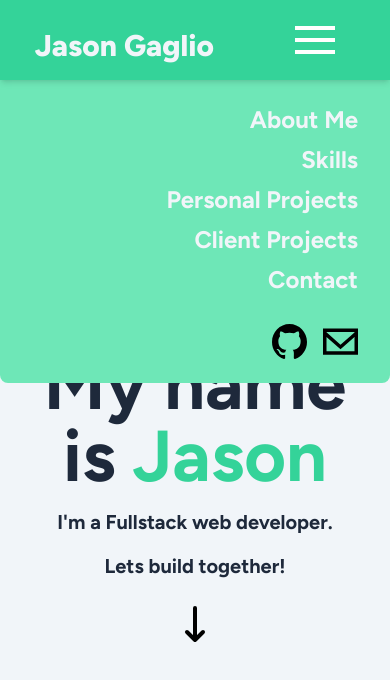
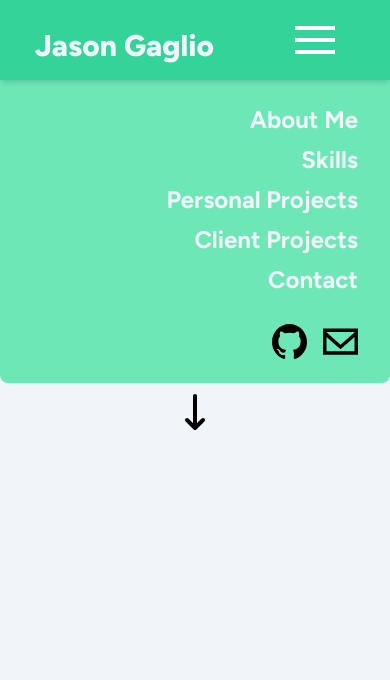
Before and after one commit to Jayrassic/Portfolio_2024, a React (Vite) app: page / in a window 390 px wide. Shown: the top 680 px of the page. Built offline with nearby package versions, Linux system fonts and the light colour scheme.

Commit message:
Removed unnecessary classes. Added scroll to top function. Changed font size on smaller screens.

```diff
--- a/src/views/Home.jsx
+++ b/src/views/Home.jsx
@@ -1,4 +1,5 @@
-import { motion } from "framer-motion";
+import { motion, useInView } from "framer-motion";
+import { useEffect, useRef } from "react";
 import downArrow from "../assets/SVG/arrow-down.svg";
 
 const containerVariant = {
@@ -62,32 +63,47 @@ const fromBottomVariant = {
   },
 };
 
-const Home = ({ test }) => {
+const Home = () => {
+  const divRef = useRef(null);
+
+  const isInView = useInView(divRef, { amount: 0.1 });
+
+  useEffect(() => {
+    divRef.current.scroll(top);
+  }, [isInView]);
+
   return (
     <motion.div
-      className={`no-scrollbar flex snap-start flex-col content-center items-center justify-center overflow-x-hidden overflow-y-scroll p-4 text-center font-figtree font-bold text-slate-800 sm:max-h-screen sm:min-h-screen sm:p-8`}
+      className={`no-scrollbar flex h-full snap-start flex-col overflow-x-hidden overflow-y-scroll p-4 text-center  font-bold text-slate-800 sm:max-h-svh sm:min-h-svh`}
       variants={containerVariant}
       initial="hidden"
       whileInView="visible"
+      ref={divRef}
       viewport={{ amount: 0.1 }}
     >
-      <motion.h1 className="p-2 text-6xl" variants={fromTopVariant}>
+      <motion.h1 className="p-2 text-5xl sm:text-6xl" variants={fromTopVariant}>
         Hello there,
       </motion.h1>
-      <motion.h1 className="p-2 text-7xl" variants={fromLeftVariant}>
+      <motion.h1
+        className="p-2 text-6xl sm:text-7xl"
+        variants={fromLeftVariant}
+      >
         My name is{" "}
         <motion.span animate className="text-emerald-400">
           Jason
         </motion.span>
       </motion.h1>
-      <motion.p className="p-2 text-xl" variants={fromRightVariant}>
+      <motion.p
+        className="p-2 text-base sm:text-xl"
+        variants={fromRightVariant}
+      >
         I'm a Fullstack web developer.
       </motion.p>
-      <motion.p className="p-2 text-xl" variants={fromLeftVariant}>
+      <motion.p className="p-2 text-base sm:text-xl" variants={fromLeftVariant}>
         Lets build together!
       </motion.p>
       <motion.img
-        className="p-3 sm:p-5"
+        className="self-center p-3 sm:p-5"
         variants={fromBottomVariant}
         src={downArrow}
         alt="arrow pointing down"
```
